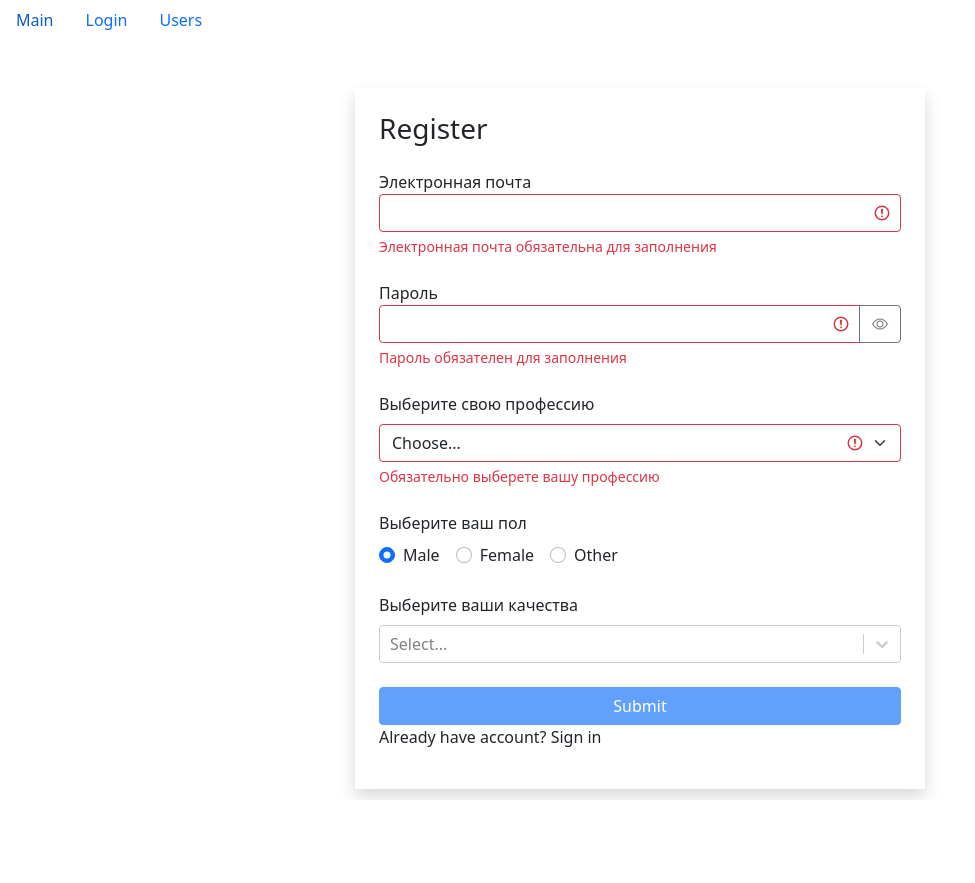
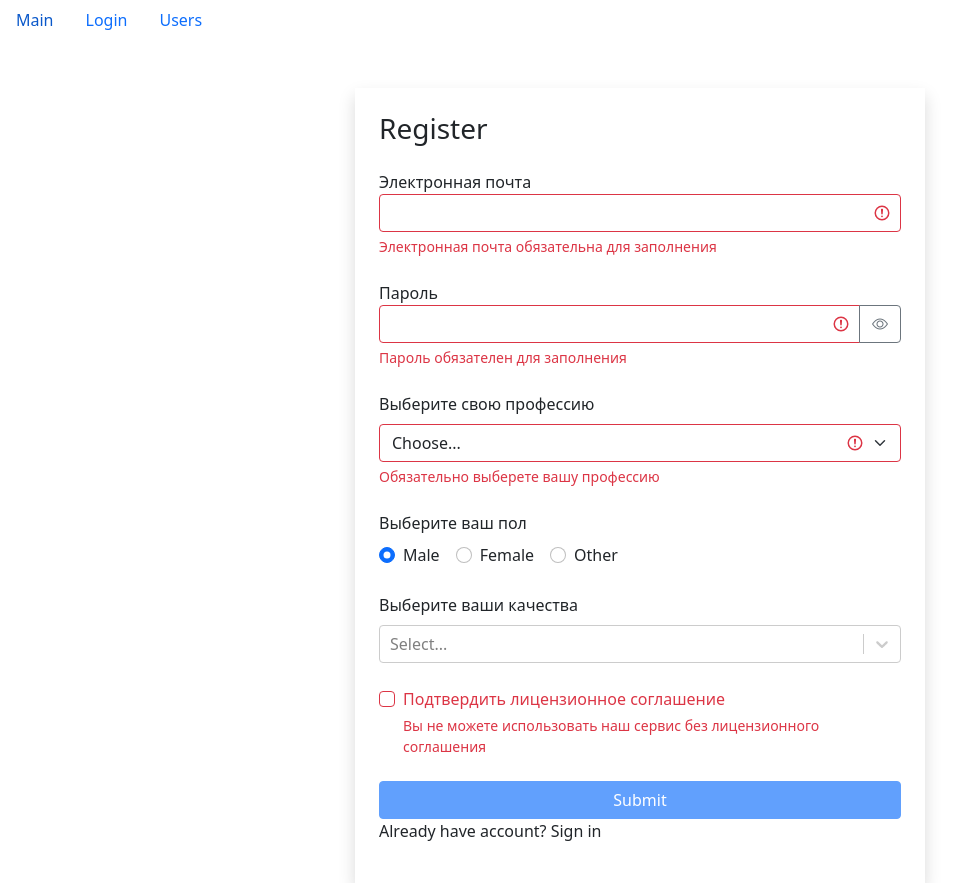
Before and after one commit to Alexey197/fast-company, a React (Create React App) app: page /login/1 in a window 1280 px wide. Both pictures are taken after a click on the button "Sign up". Shown: the whole page, without its empty margins (0-975 px from the left). Before the commit the page ends 800 px from the top, so only its background shows below. Built offline with nearby package versions, Linux system fonts and the light colour scheme.

Commit message:
CheckBoxField

```diff
--- /dev/null
+++ b/src/app/components/common/form/checkBoxField.jsx
@@ -0,0 +1,39 @@
+import React from 'react';
+import PropTypes from 'prop-types'
+
+const CheckBoxField = ({name, value, onChange, children, error}) => {
+  const handleChange = () => {
+    onChange({name, value: !value})
+  }
+
+  const getInputClasses = () => {
+    return "form-check-input" + (error ? " is-invalid" : "")
+  }
+  return (
+    <div className="form-check mb-4">
+      <input
+        className={getInputClasses()}
+        type="checkbox" value="" id={name}
+        onChange={handleChange}
+        checked={value}
+      />
+        <label
+          className="form-check-label"
+          htmlFor="flexCheckDefault"
+        >
+          {children}
+        </label>
+      {error && <div className="invalid-feedback">{error}</div>}
+    </div>
+  );
+};
+
+CheckBoxField.propTypes = {
+  name: PropTypes.string,
+  value: PropTypes.bool,
+  onChange: PropTypes.func,
+  children: PropTypes.oneOfType([PropTypes.arrayOf(PropTypes.node), PropTypes.node]),
+  error: PropTypes.string
+}
+
+export default CheckBoxField;
--- a/src/app/components/common/form/multiSelectField.jsx
+++ b/src/app/components/common/form/multiSelectField.jsx
@@ -12,7 +12,7 @@
       : options
 
   const handleChange = (value) => {
-    onChange({name: name, value})
+    onChange({name, value})
   }
 
   return (
--- a/src/app/components/ui/loginForm.jsx
+++ b/src/app/components/ui/loginForm.jsx
@@ -1,12 +1,17 @@
 import React, {useEffect, useState} from 'react';
 import {validator} from '../../utils/validator'
 import TextField from '../common/form/textField'
+import CheckBoxField from '../common/form/checkBoxField'
 
 function LoginForm() {
-  const [data, setData] = useState({email: "", password: ""})
+  const [data, setData] = useState({
+    email: "",
+    password: "",
+    stayOn: false
+  })
   const [errors, setErrors] = useState({})
 
-  const handleChange = ({target}) => {
+  const handleChange = (target) => {
     setData(prevState => ({
       ...prevState,
       [target.name]: target.value
@@ -75,6 +80,13 @@
               onChange={handleChange}
               error={errors.password}
             />
+            <CheckBoxField
+              value={data.stayOn}
+              onChange={handleChange}
+              name="stayOn"
+            >
+              Оставаться в системе
+            </CheckBoxField>
             <button
               type='submit'
               disabled={!isValid}
--- a/src/app/components/ui/registerForm.jsx
+++ b/src/app/components/ui/registerForm.jsx
@@ -5,6 +5,7 @@
 import SelectField from '../common/form/selectField'
 import RadioField from '../common/form/radioField'
 import MultiSelectField from '../common/form/multiSelectField'
+import CheckBoxField from '../common/form/checkBoxField'
 
 const RegisterForm = () => {
   const [data, setData] = useState({
@@ -12,7 +13,8 @@
     password: "",
     profession: "",
     sex: "male",
-    qualities: []
+    qualities: [],
+    licence: false
   })
   const [qualities, setQualities] = useState({})
   const [professions, setProfessions] = useState([])
@@ -57,6 +59,11 @@
     profession: {
       isRequired: {
         message: "Обязательно выберете вашу профессию"
+      }
+    },
+    licence: {
+      isRequired: {
+        message: "Вы не можете использовать наш сервис без лицензионного соглашения"
       }
     }
   }
@@ -123,6 +130,14 @@
         name="qualities"
         label="Выберите ваши качества"
       />
+      <CheckBoxField
+        value={data.licence}
+        onChange={handleChange}
+        name="licence"
+        error={errors.licence}
+      >
+        <a>Подтвердить лицензионное соглашение</a>
+      </CheckBoxField>
       <button
         type='submit'
         disabled={!isValid}
--- a/src/app/utils/validator.js
+++ b/src/app/utils/validator.js
@@ -3,9 +3,14 @@
   function validate(validateMethod, data, config) {
     let statusValidate
     switch (validateMethod) {
-      case 'isRequired':
-        statusValidate = data.trim() === ""
+      case 'isRequired': {
+        if (typeof data === "boolean") {
+          statusValidate = !data
+        } else {
+          statusValidate = data.trim() === ""
+        }
         break
+      }
       case 'isEmail': {
         const emailRegExp = /^\S+@\S+\.\S+$/g
         statusValidate = !emailRegExp.test(data)
```
